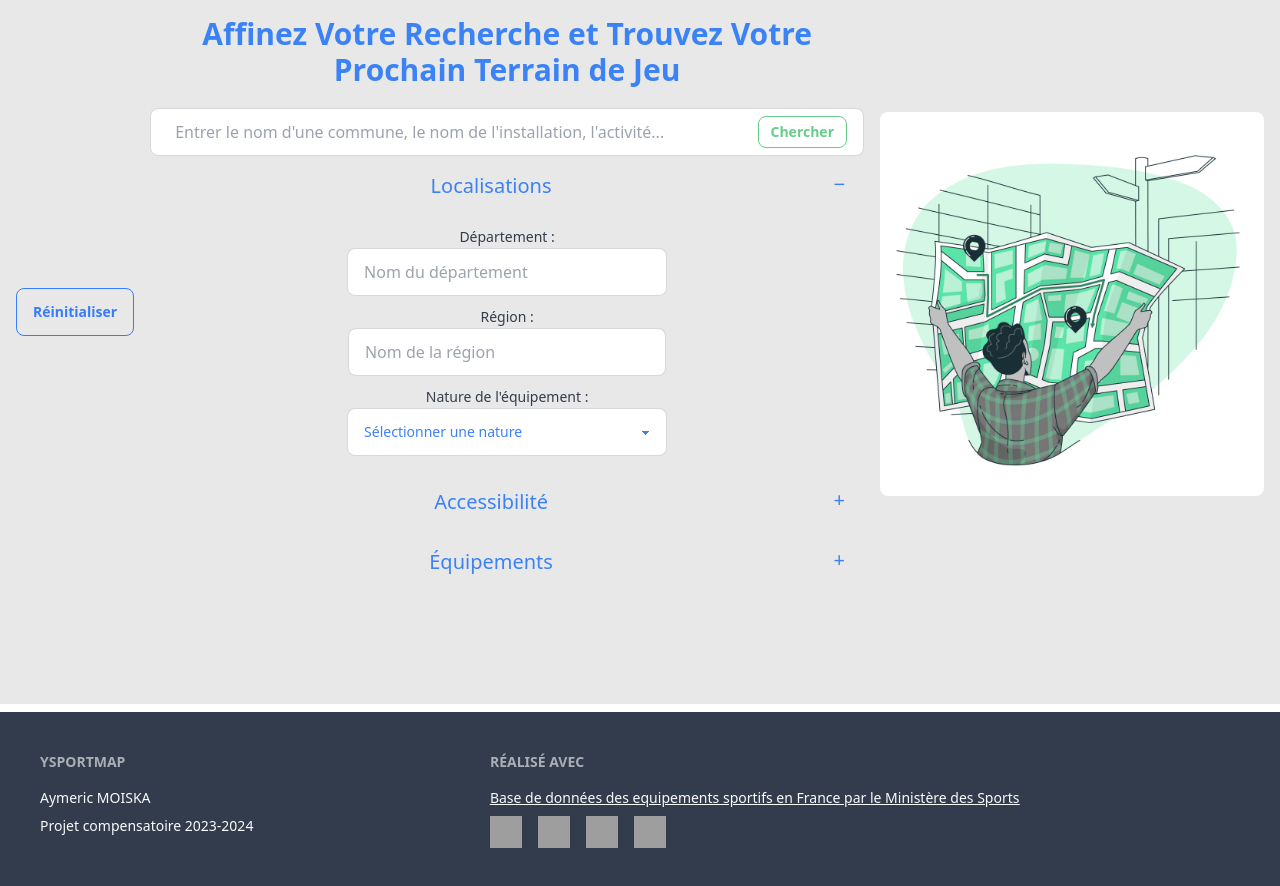
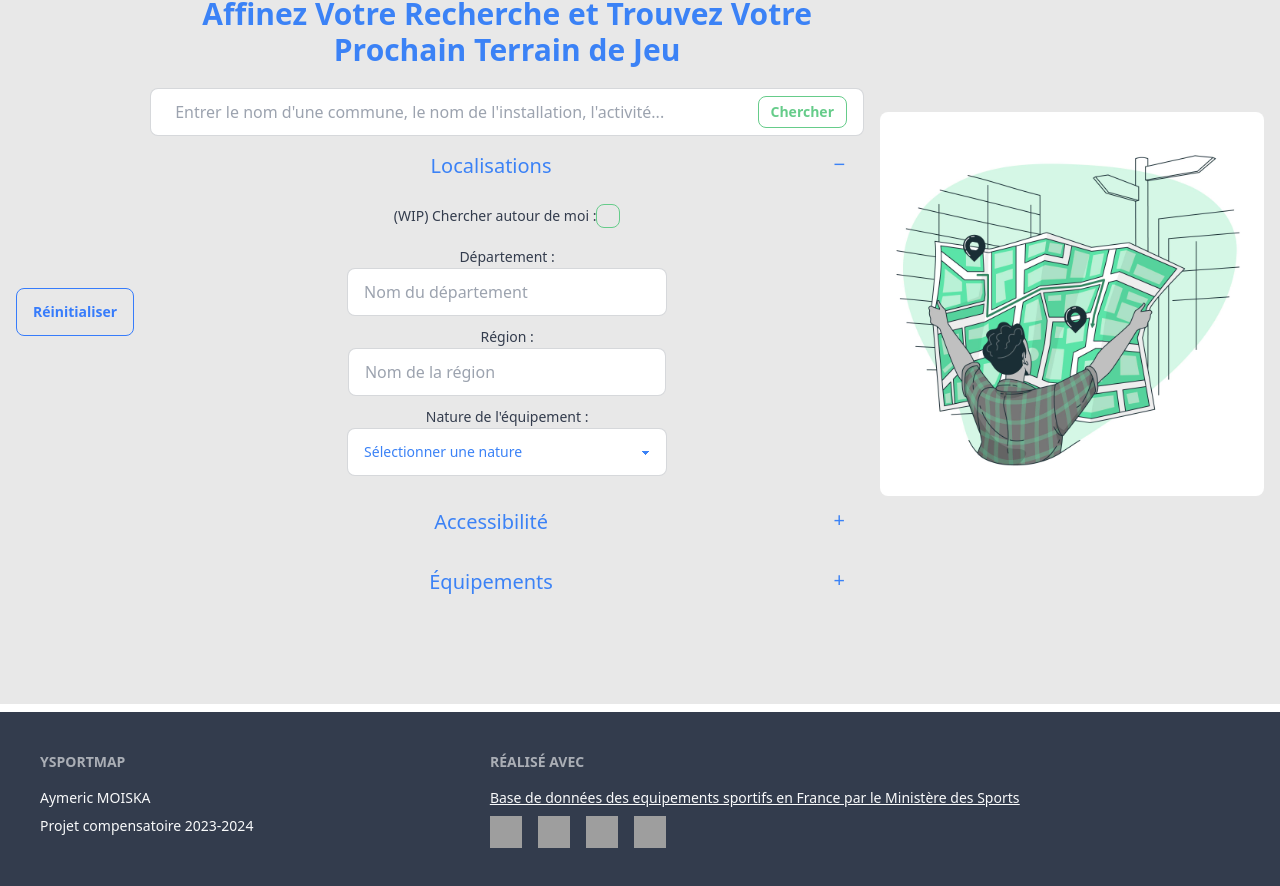
Before and after one commit to Ayriko/YSportMap, a React (Vite) app: page / in a window 1280 px wide. Shown: the part 976-1862 px from the top of the page. Built offline with nearby package versions, Linux system fonts and the light colour scheme; no server answers; grey boxes are pictures that could not be loaded.

Commit message:
wip: try to add search near userLocation

```diff
--- a/src/component/HomeSearch.tsx
+++ b/src/component/HomeSearch.tsx
@@ -20,6 +20,7 @@ function HomeSearch(): React.JSX.Element {
         equip_gest_type: '',
         dep_nom: '',
         reg_nom: '',
+        user_location: ''
     };
     const [filters, setFilters] = useState<Filter>(initialFilters);
 
@@ -29,6 +30,7 @@ function HomeSearch(): React.JSX.Element {
     const [checkedSaison, setCheckedSaison] = useState(false);
     const [checkedSanit, setCheckedSanit] = useState(false);
     const [checkedDouche, setCheckedDouche] = useState(false);
+    const [checkedLocation, setCheckedLocation] = useState(false);
 
     const handleFilterChange = (e: React.ChangeEvent<HTMLInputElement | HTMLSelectElement>) => {
         const { name, value } = e.target;
@@ -51,6 +53,26 @@ function HomeSearch(): React.JSX.Element {
         }
     };
 
+    const handleLocationToggle = () => {
+        if (checkedLocation) {
+            filters.user_location='';
+        } else {
+            if (navigator.geolocation) {
+                navigator.geolocation.getCurrentPosition(
+                    (position) => {
+                        filters.user_location=[position.coords.latitude, position.coords.longitude].toString();
+                    },
+                    (error) => {
+                        console.error("Error fetching location: ", error);
+                    }
+                );
+            } else {
+                console.error("Geolocation is not supported by this browser.");
+            }
+        }
+        setCheckedLocation(!checkedLocation);
+    };
+
     const handleResetClick = () => {
         setFilters(initialFilters);
         setCheckedAccHandi(false);
@@ -59,6 +81,7 @@ function HomeSearch(): React.JSX.Element {
         setCheckedSaison(false);
         setCheckedSanit(false);
         setCheckedDouche(false);
+        setCheckedLocation(false);
     };
 
     return (
@@ -97,6 +120,15 @@ function HomeSearch(): React.JSX.Element {
                             <input type="radio" name="my-accordion-3" defaultChecked/>
                             <div className="collapse-title text-xl font-medium">Localisations</div>
                             <div className="collapse-content flex flex-col justify-center items-center">
+                                <label className="cursor-pointer label">
+                                    <span className="label-text">(WIP) Chercher autour de moi :</span>
+                                    <input
+                                        type="checkbox"
+                                        className="checkbox checkbox-primary"
+                                        checked={checkedLocation}
+                                        onChange={handleLocationToggle}
+                                    />
+                                </label>
                                 <label className="block mt-2">
                                     <span className="label-text">Département :</span>
                                     <input
--- a/src/types/filter.ts
+++ b/src/types/filter.ts
@@ -11,4 +11,5 @@ export type Filter = {
     equip_gest_type: string;
     dep_nom: string;
     reg_nom: string;
+    user_location: string;
 };
```
